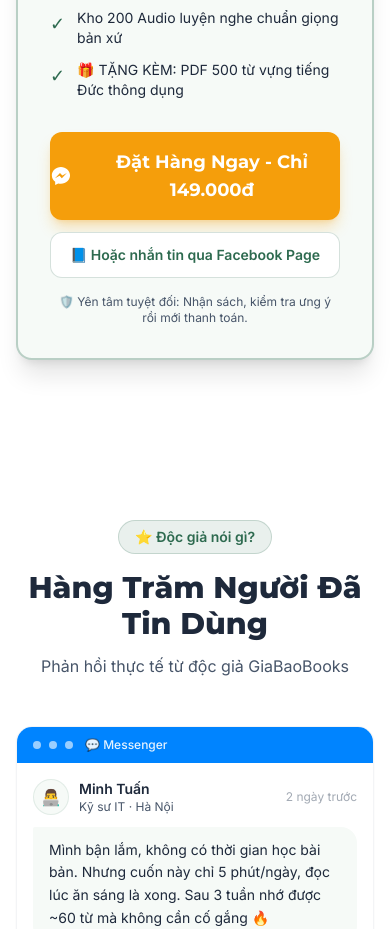
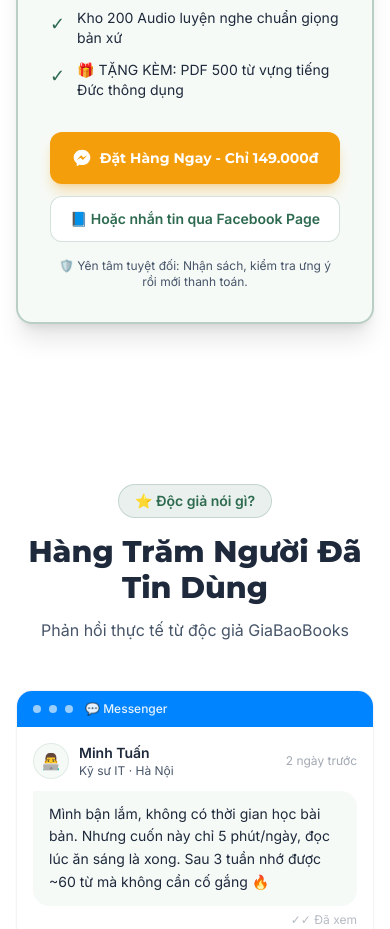
Before and after one commit to GiaBao72/5phut-page, a React (Vite) app: page / in a window 390 px wide. Shown: the part 5340-6269 px from the top of the page. Built offline with nearby package versions, Linux system fonts and the light colour scheme.

Commit message:
fix: CTA button mobile - flex-shrink-0 icon, responsive text size

```diff
--- a/src/components/Pricing.jsx
+++ b/src/components/Pricing.jsx
@@ -50,11 +50,11 @@ function Pricing() {
 
             <motion.a href={MESSENGER_LINK} target="_blank" rel="noopener noreferrer"
               whileHover={{ scale: 1.03 }} whileTap={{ scale: 0.98 }}
-              className="flex items-center justify-center gap-3 w-full bg-[#F59E0B] hover:bg-[#D97706] text-white font-montserrat font-bold text-lg py-4 rounded-xl text-center transition-all duration-200 shadow-lg shadow-[#F59E0B]/30 mb-3">
-              <svg className="w-6 h-6" viewBox="0 0 24 24" fill="currentColor">
+              className="flex items-center justify-center gap-2 w-full bg-[#F59E0B] hover:bg-[#D97706] text-white font-montserrat font-bold text-sm sm:text-base md:text-lg py-4 rounded-xl text-center transition-all duration-200 shadow-lg shadow-[#F59E0B]/30 mb-3">
+              <svg className="w-5 h-5 flex-shrink-0" viewBox="0 0 24 24" fill="currentColor">
                 <path d="M12 2C6.477 2 2 6.145 2 11.243c0 2.908 1.438 5.504 3.688 7.2V22l3.374-1.853c.9.25 1.854.384 2.938.384 5.523 0 10-4.145 10-9.243S17.523 2 12 2zm1.007 12.453l-2.548-2.72-4.97 2.72 5.473-5.808 2.61 2.72 4.908-2.72-5.473 5.808z"/>
               </svg>
-              Đặt Hàng Ngay - Chỉ 149.000đ
+              <span>Đặt Hàng Ngay - Chỉ 149.000đ</span>
             </motion.a>
 
             <motion.a href={FACEBOOK_LINK} target="_blank" rel="noopener noreferrer" whileHover={{ scale: 1.02 }}
```
